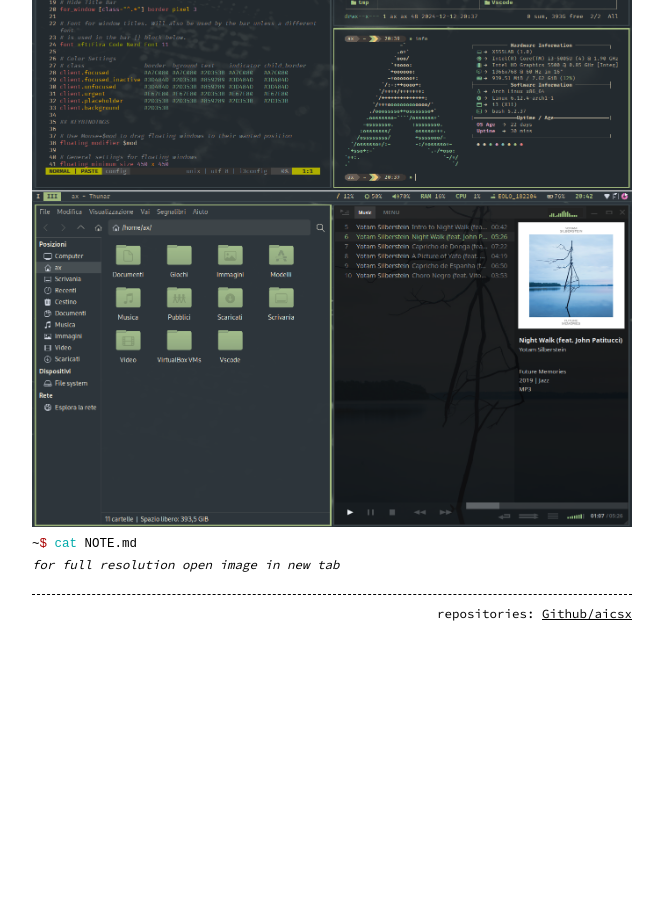
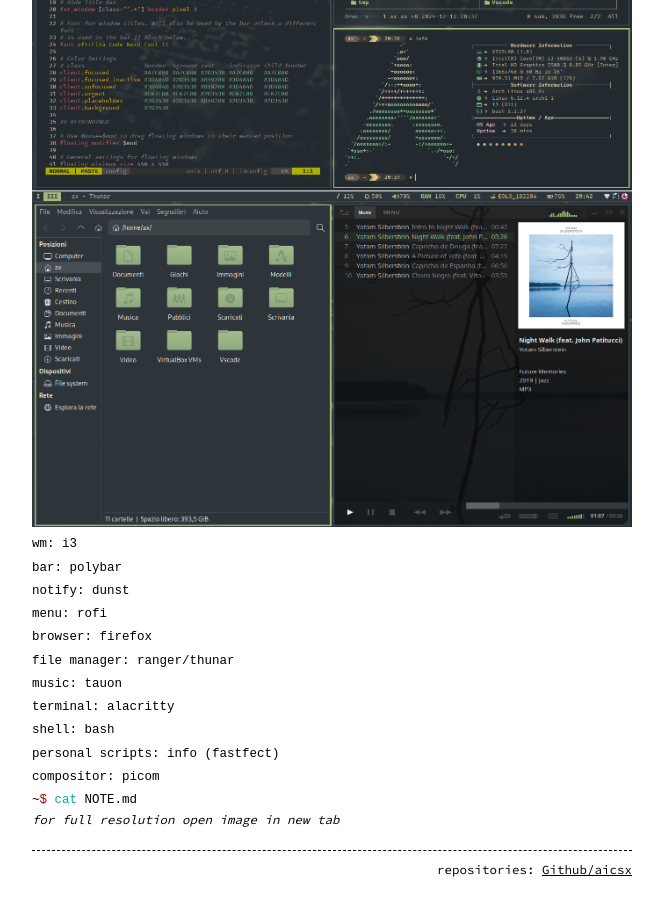
Before and after one commit to aicsx/ax, a Jekyll site: the page built from scrot.md, in a window 1280 px wide and 900 px high, scrolled down 1521 px. Shown: the whole window, without its empty margins (308-971 px from the left). Built offline with Jekyll 4.4.1, drawn with Linux system fonts in a browser that asks for light colours; before the commit the page ends 2165 px from its top, so only the background shows below that.

Commit message:
add: scrot arch description

````diff
--- a/scrot.md
+++ b/scrot.md
@@ -19,6 +19,19 @@ ax - [SPARK]
 ax - [ARCH]
 - ![ax-ARCH](/images/scrot/ax-arch.png){:class="img-responsive" :height="800px" width="600px"}
 ```bash
+wm: i3
+bar: polybar
+notify: dunst
+menu: rofi
+browser: firefox
+file manager: ranger/thunar
+music: tauon
+terminal: alacritty
+shell: bash
+personal scripts: info (fastfect)
+compositor: picom
+```
+```bash
 ~$ cat NOTE.md
 ```
 *for full resolution open image in new tab*
````
